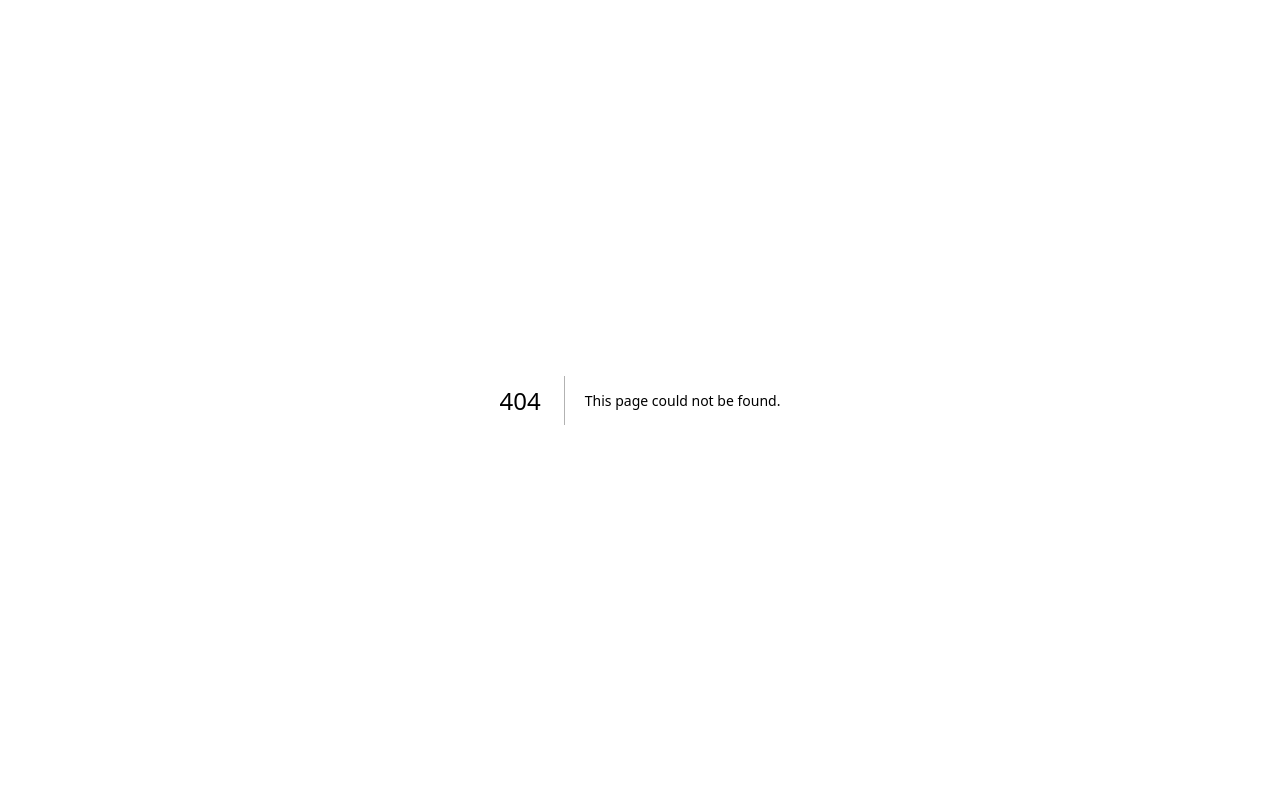
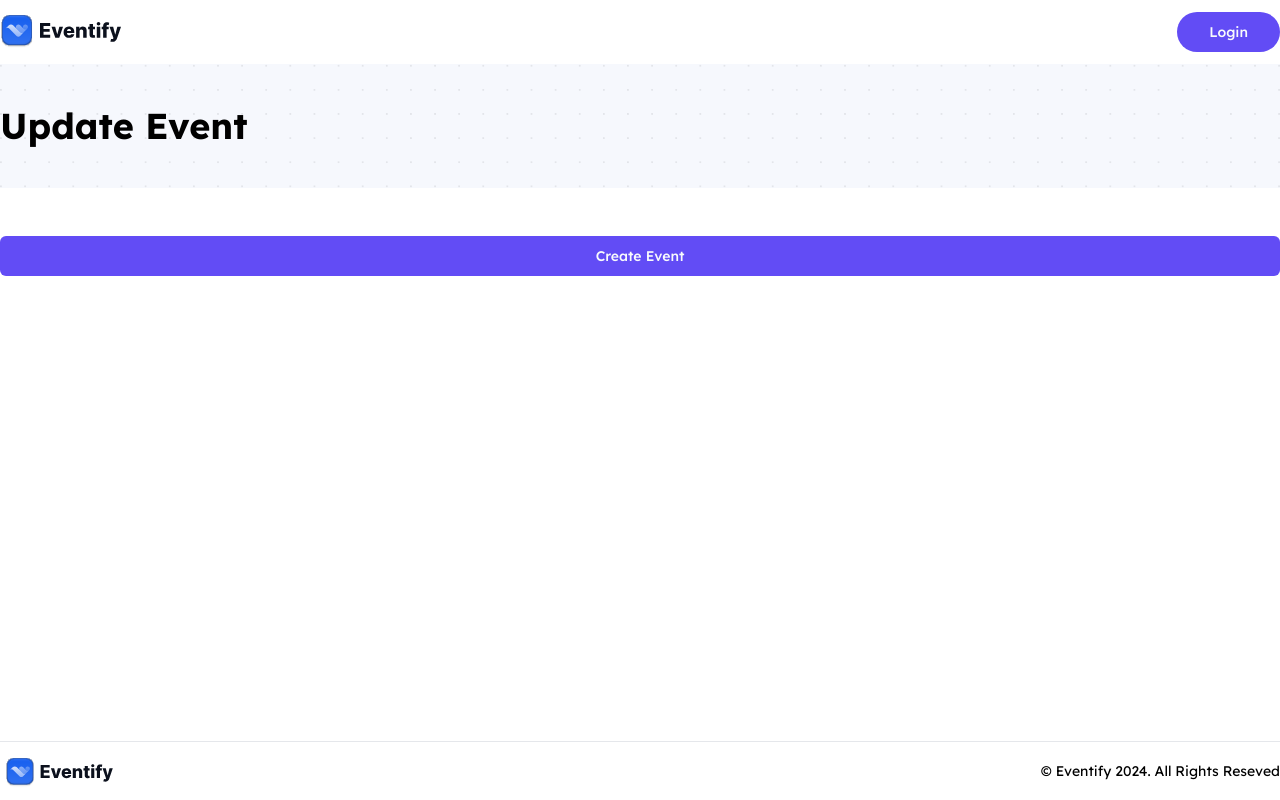
Before and after one commit to andrewmartinn/nextjs-events-app, a Next.js app: page /events/1/update in a window 1280 px wide. Before the commit this address had no page. Built offline with nearby package versions, Linux system fonts and the light colour scheme; no server answers.

Commit message:
feat: event form initialization and form schema definition

```diff
--- /dev/null
+++ b/app/(root)/events/[id]/update/page.tsx
@@ -0,0 +1,25 @@
+import EventForm from "@/components/shared/event-form";
+import { auth } from "@clerk/nextjs/server";
+
+export default function UpdateEvent() {
+  const { sessionClaims } = auth();
+
+  const userId = sessionClaims?.userId as string;
+
+  console.log(
+    "[update_event] session claims: ",
+    sessionClaims,
+    "[update_event] userId: ",
+    userId,
+  );
+  return (
+    <>
+      <section className="wrapper bg-primary-50 bg-dotted-pattern bg-cover bg-center py-5 md:py-10">
+        <h3 className="h3-bold text-center sm:text-left">Update Event</h3>
+      </section>
+      <div className="wrapper my-8">
+        <EventForm userId={userId} type="Update" />
+      </div>
+    </>
+  );
+}
--- /dev/null
+++ b/app/(root)/events/create/page.tsx
@@ -0,0 +1,28 @@
+import EventForm from "@/components/shared/event-form";
+import { auth } from "@clerk/nextjs/server";
+
+export default function CreateEvent() {
+  const { sessionClaims } = auth();
+
+  const userId = sessionClaims?.userId as string;
+
+  console.log(
+    "[create_event_page] session claims: ",
+    sessionClaims,
+    "[create_event_page] userId: ",
+    userId,
+  );
+
+  return (
+    <>
+      <section className="bg-primary-50 bg-dotted-pattern bg-cover bg-center py-5 md:py-10">
+        <h3 className="wrapper h3-bold text-center sm:text-left">
+          Create Event
+        </h3>
+      </section>
+      <div className="wrapper my-8">
+        <EventForm userId={userId} type="Create" />
+      </div>
+    </>
+  );
+}
--- /dev/null
+++ b/components/shared/event-form.tsx
@@ -0,0 +1,55 @@
+"use client";
+
+import { z } from "zod";
+import { useForm } from "react-hook-form";
+import { zodResolver } from "@hookform/resolvers/zod";
+
+import { Form } from "@/components/ui/form";
+import { Button } from "@/components/ui/button";
+
+import { eventFormSchema } from "@/lib/validator";
+import { eventFormDefaultValues } from "@/constants";
+
+type EventFormProps = {
+  userId: string;
+  type: "Create" | "Update";
+};
+
+export default function EventForm({ userId, type }: EventFormProps) {
+  console.log("[event-form] userId, formType", userId, type);
+
+  // default form field values
+  const initialFormValues = eventFormDefaultValues;
+
+  // 1. Define your form.
+  const form = useForm<z.infer<typeof eventFormSchema>>({
+    resolver: zodResolver(eventFormSchema),
+    defaultValues: initialFormValues,
+  });
+
+  // 2. Define a submit handler.
+  function onSubmit(values: z.infer<typeof eventFormSchema>) {
+    // Do something with the form values.
+    // ✅ This will be type-safe and validated.
+    console.log(values);
+  }
+  return (
+    <Form {...form}>
+      <form
+        onSubmit={form.handleSubmit(onSubmit)}
+        className="flex flex-col gap-5"
+      >
+        {/* event title input */}
+        {/* event category select dropdown */}
+        {/* event description input */}
+        {/* file upload input */}
+        {/* event location input */}
+        {/* event start date input */}
+        {/* event end date input */}
+        {/* event price input */}
+        {/* event url input */}
+        <Button type="submit">Create Event</Button>
+      </form>
+    </Form>
+  );
+}
--- /dev/null
+++ b/components/ui/form.tsx
@@ -0,0 +1,178 @@
+"use client"
+
+import * as React from "react"
+import * as LabelPrimitive from "@radix-ui/react-label"
+import { Slot } from "@radix-ui/react-slot"
+import {
+  Controller,
+  ControllerProps,
+  FieldPath,
+  FieldValues,
+  FormProvider,
+  useFormContext,
+} from "react-hook-form"
+
+import { cn } from "@/lib/utils"
+import { Label } from "@/components/ui/label"
+
+const Form = FormProvider
+
+type FormFieldContextValue<
+  TFieldValues extends FieldValues = FieldValues,
+  TName extends FieldPath<TFieldValues> = FieldPath<TFieldValues>
+> = {
+  name: TName
+}
+
+const FormFieldContext = React.createContext<FormFieldContextValue>(
+  {} as FormFieldContextValue
+)
+
+const FormField = <
+  TFieldValues extends FieldValues = FieldValues,
+  TName extends FieldPath<TFieldValues> = FieldPath<TFieldValues>
+>({
+  ...props
+}: ControllerProps<TFieldValues, TName>) => {
+  return (
+    <FormFieldContext.Provider value={{ name: props.name }}>
+      <Controller {...props} />
+    </FormFieldContext.Provider>
+  )
+}
+
+const useFormField = () => {
+  const fieldContext = React.useContext(FormFieldContext)
+  const itemContext = React.useContext(FormItemContext)
+  const { getFieldState, formState } = useFormContext()
+
+  const fieldState = getFieldState(fieldContext.name, formState)
+
+  if (!fieldContext) {
+    throw new Error("useFormField should be used within <FormField>")
+  }
+
+  const { id } = itemContext
+
+  return {
+    id,
+    name: fieldContext.name,
+    formItemId: `${id}-form-item`,
+    formDescriptionId: `${id}-form-item-description`,
+    formMessageId: `${id}-form-item-message`,
+    ...fieldState,
+  }
+}
+
+type FormItemContextValue = {
+  id: string
+}
+
+const FormItemContext = React.createContext<FormItemContextValue>(
+  {} as FormItemContextValue
+)
+
+const FormItem = React.forwardRef<
+  HTMLDivElement,
+  React.HTMLAttributes<HTMLDivElement>
+>(({ className, ...props }, ref) => {
+  const id = React.useId()
+
+  return (
+    <FormItemContext.Provider value={{ id }}>
+      <div ref={ref} className={cn("space-y-2", className)} {...props} />
+    </FormItemContext.Provider>
+  )
+})
+FormItem.displayName = "FormItem"
+
+const FormLabel = React.forwardRef<
+  React.ElementRef<typeof LabelPrimitive.Root>,
+  React.ComponentPropsWithoutRef<typeof LabelPrimitive.Root>
+>(({ className, ...props }, ref) => {
+  const { error, formItemId } = useFormField()
+
+  return (
+    <Label
+      ref={ref}
+      className={cn(error && "text-destructive", className)}
+      htmlFor={formItemId}
+      {...props}
+    />
+  )
+})
+FormLabel.displayName = "FormLabel"
+
+const FormControl = React.forwardRef<
+  React.ElementRef<typeof Slot>,
+  React.ComponentPropsWithoutRef<typeof Slot>
+>(({ ...props }, ref) => {
+  const { error, formItemId, formDescriptionId, formMessageId } = useFormField()
+
+  return (
+    <Slot
+      ref={ref}
+      id={formItemId}
+      aria-describedby={
+        !error
+          ? `${formDescriptionId}`
+          : `${formDescriptionId} ${formMessageId}`
+      }
+      aria-invalid={!!error}
+      {...props}
+    />
+  )
+})
+FormControl.displayName = "FormControl"
+
+const FormDescription = React.forwardRef<
+  HTMLParagraphElement,
+  React.HTMLAttributes<HTMLParagraphElement>
+>(({ className, ...props }, ref) => {
+  const { formDescriptionId } = useFormField()
+
+  return (
+    <p
+      ref={ref}
+      id={formDescriptionId}
+      className={cn("text-sm text-muted-foreground", className)}
+      {...props}
+    />
+  )
+})
+FormDescription.displayName = "FormDescription"
+
+const FormMessage = React.forwardRef<
+  HTMLParagraphElement,
+  React.HTMLAttributes<HTMLParagraphElement>
+>(({ className, children, ...props }, ref) => {
+  const { error, formMessageId } = useFormField()
+  const body = error ? String(error?.message) : children
+
+  if (!body) {
+    return null
+  }
+
+  return (
+    <p
+      ref={ref}
+      id={formMessageId}
+      className={cn("text-sm font-medium text-destructive", className)}
+      {...props}
+    >
+      {body}
+    </p>
+  )
+})
+FormMessage.displayName = "FormMessage"
+
+export {
+  useFormField,
+  Form,
+  FormItem,
+  FormLabel,
+  FormControl,
+  FormDescription,
+  FormMessage,
+  FormField,
+}
--- /dev/null
+++ b/components/ui/input.tsx
@@ -0,0 +1,25 @@
+import * as React from "react"
+
+import { cn } from "@/lib/utils"
+
+export interface InputProps
+  extends React.InputHTMLAttributes<HTMLInputElement> {}
+
+const Input = React.forwardRef<HTMLInputElement, InputProps>(
+  ({ className, type, ...props }, ref) => {
+    return (
+      <input
+        type={type}
+        className={cn(
+          "flex h-10 w-full rounded-md border border-input bg-background px-3 py-2 text-sm ring-offset-background file:border-0 file:bg-transparent file:text-sm file:font-medium placeholder:text-muted-foreground focus-visible:outline-none focus-visible:ring-2 focus-visible:ring-ring focus-visible:ring-offset-2 disabled:cursor-not-allowed disabled:opacity-50",
+          className
+        )}
+        ref={ref}
+        {...props}
+      />
+    )
+  }
+)
+Input.displayName = "Input"
+
+export { Input }
--- /dev/null
+++ b/components/ui/label.tsx
@@ -0,0 +1,26 @@
+"use client"
+
+import * as React from "react"
+import * as LabelPrimitive from "@radix-ui/react-label"
+import { cva, type VariantProps } from "class-variance-authority"
+
+import { cn } from "@/lib/utils"
+
+const labelVariants = cva(
+  "text-sm font-medium leading-none peer-disabled:cursor-not-allowed peer-disabled:opacity-70"
+)
+
+const Label = React.forwardRef<
+  React.ElementRef<typeof LabelPrimitive.Root>,
+  React.ComponentPropsWithoutRef<typeof LabelPrimitive.Root> &
+    VariantProps<typeof labelVariants>
+>(({ className, ...props }, ref) => (
+  <LabelPrimitive.Root
+    ref={ref}
+    className={cn(labelVariants(), className)}
+    {...props}
+  />
+))
+Label.displayName = LabelPrimitive.Root.displayName
+
+export { Label }
--- a/constants/index.ts
+++ b/constants/index.ts
@@ -15,3 +15,16 @@
     url: "/profile",
   },
 ] as const;
+
+export const eventFormDefaultValues = {
+  title: "",
+  description: "",
+  location: "",
+  imageUrl: "",
+  startDateTime: new Date(),
+  endDateTime: new Date(),
+  categoryId: "",
+  price: "",
+  isFree: false,
+  url: "",
+};
--- /dev/null
+++ b/lib/validator.ts
@@ -0,0 +1,21 @@
+import * as z from "zod";
+
+// form data validation defines form data shape
+export const eventFormSchema = z.object({
+  title: z.string().min(3, "Title must be atleast 3 characters"),
+  description: z
+    .string()
+    .min(3, "Description must be atleast 3 characters")
+    .max(400, "Description must be less than 400 characters"),
+  location: z
+    .string()
+    .min(3, "Location must be atleast 3 characters")
+    .max(250, "Location must be less than 150 characters"),
+  imageUrl: z.string(),
+  startDateTime: z.date(),
+  endDateTime: z.date(),
+  categoryId: z.string(),
+  price: z.string(),
+  isFree: z.boolean(),
+  url: z.string().url(),
+});
--- a/package.json
+++ b/package.json
@@ -10,7 +10,9 @@
   },
   "dependencies": {
     "@clerk/nextjs": "^5.4.1",
+    "@hookform/resolvers": "^3.9.0",
     "@radix-ui/react-dialog": "^1.1.1",
+    "@radix-ui/react-label": "^2.1.0",
     "@radix-ui/react-separator": "^1.1.0",
     "@radix-ui/react-slot": "^1.1.0",
     "class-variance-authority": "^0.7.0",
@@ -21,9 +23,11 @@
     "next": "14.2.8",
     "react": "^18",
     "react-dom": "^18",
+    "react-hook-form": "^7.53.0",
     "svix": "^1.32.0",
     "tailwind-merge": "^2.5.2",
-    "tailwindcss-animate": "^1.0.7"
+    "tailwindcss-animate": "^1.0.7",
+    "zod": "^3.23.8"
   },
   "devDependencies": {
     "@types/node": "^20",
```
Also changed, not shown: 1 other file (tests, documents, lock files or other folders).
